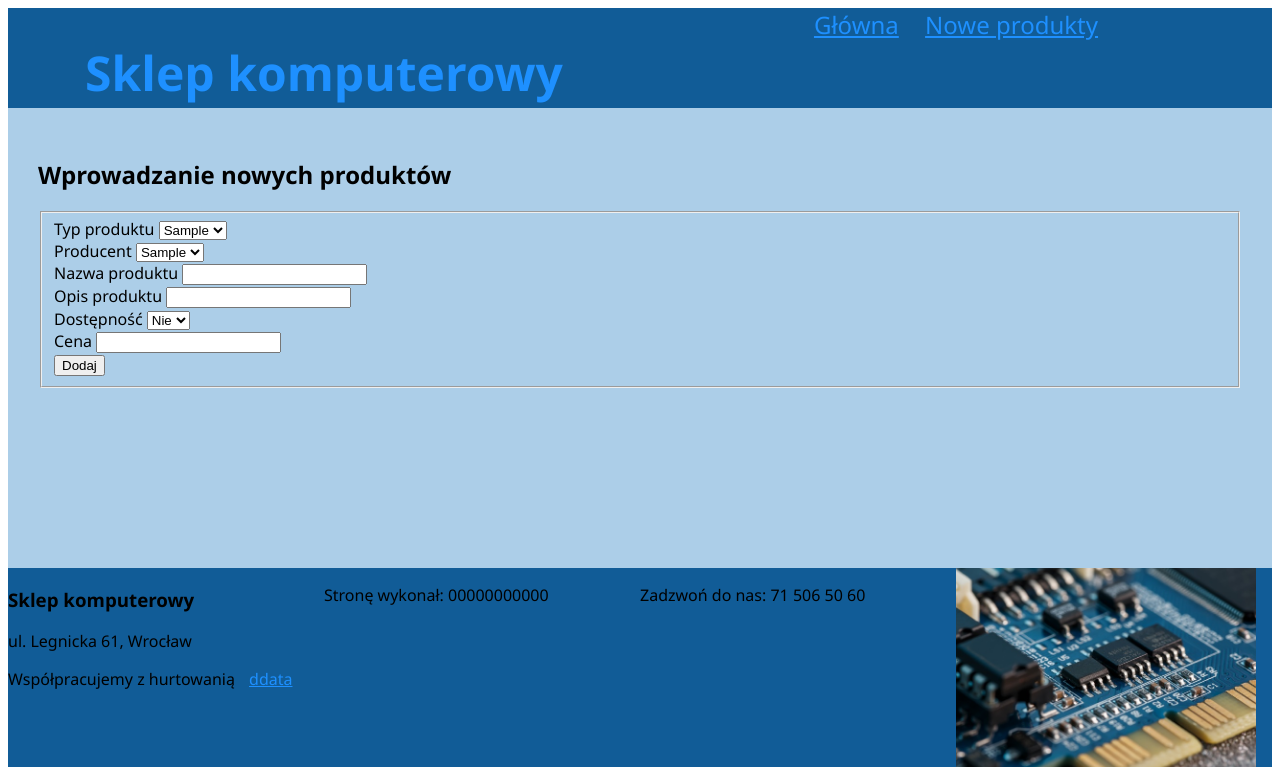
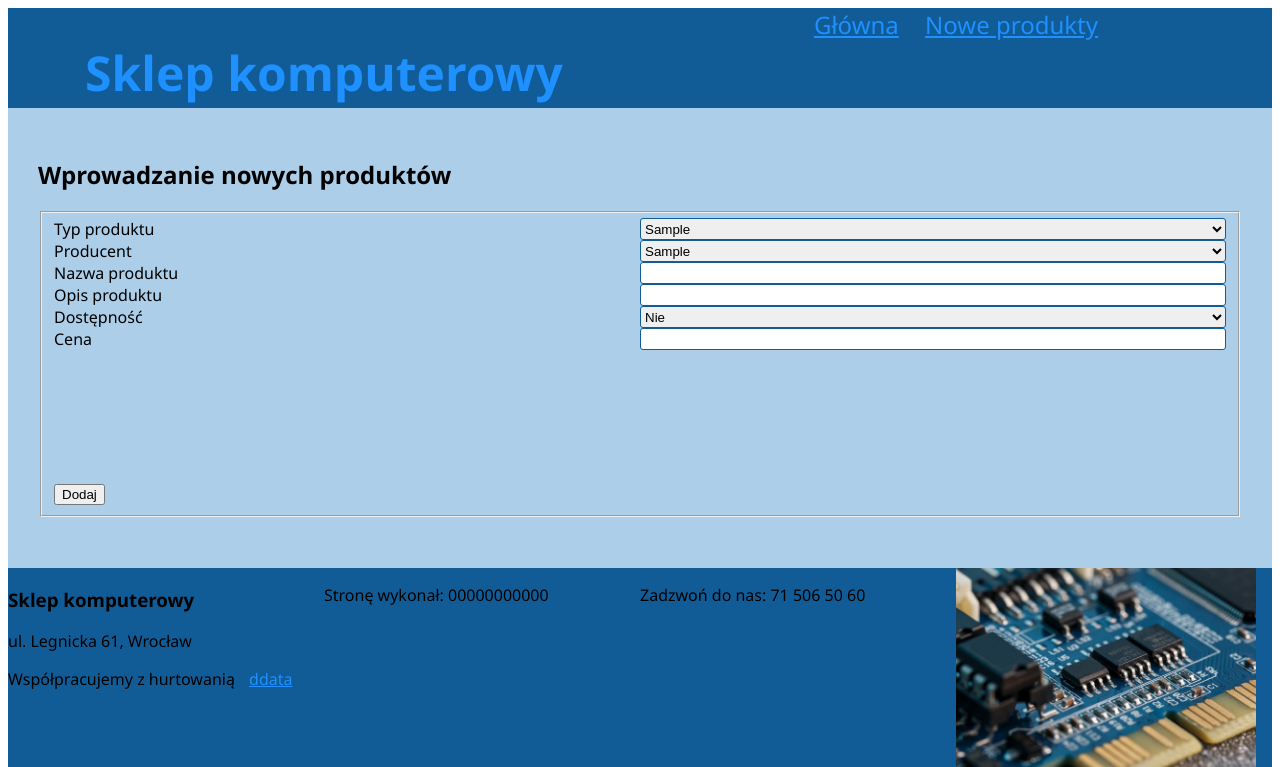
Before and after one commit to Tucznik2/projekt-bazy-ZSE, a PHP site: page /noweprod.php in a window 1280 px wide. Shown: the top 767 px of the page. Run offline with PHP 8.4, Linux system fonts and the light colour scheme; tables that the repository leaves empty or names only in its code hold one stand-in row (values such as "Sample post"); data that the repository does not hold is empty.

Commit message:
grid dla formularza

```diff
--- /dev/null
+++ b/assets/css/noweprod.css
@@ -0,0 +1,59 @@
+.container {
+    display: grid;
+    grid-template-columns: repeat(2, 1fr);
+    grid-template-rows: 1fr;
+    grid-column-gap: 0px;
+    grid-row-gap: 0px;
+    }
+#typ{
+    grid-column-start: 2;
+    grid-row-start: 1;
+}
+#producent{
+    grid-column-start: 2;
+    grid-row-start: 2;
+}
+#nazwa{
+    grid-column-start: 2;
+    grid-row-start: 3;
+}
+#opis{
+    grid-column-start: 2;
+    grid-row-start: 4;
+}
+#dostepnosc{
+    grid-column-start: 2;
+    grid-row-start: 5;
+}
+#cena{
+    grid-column-start: 2;
+    grid-row-start: 6;
+}
+label[for=typ]{
+    grid-column-start: 1;
+    grid-row-start: 1;
+}
+label[for=producent]{
+    grid-column-start: 1;
+    grid-row-start: 2;
+}
+label[for=nazwa]{
+    grid-column-start: 1;
+    grid-row-start: 3;
+}
+label[for=opis]{
+    grid-column-start: 1;
+    grid-row-start: 4;
+}
+label[for=dostepnosc]{
+    grid-column-start: 1;
+    grid-row-start: 5;
+}
+label[for=cena]{
+    grid-column-start: 1;
+    grid-row-start: 6;
+}
+#typ, #producent, #nazwa, #opis, #dostepnosc, #cena{
+    border: 1px solid #115c97;
+    border-radius: 3px;
+}
--- a/noweprod.php
+++ b/noweprod.php
@@ -6,6 +6,7 @@
     <meta name="viewport" content="width=device-width, initial-scale=1.0">
     <title>Podzespoły komputerowe</title>
     <link rel="stylesheet" href="assets/css/styl_1.css">
+    <link rel="stylesheet" href="assets/css/noweprod.css">
 </head>
 <body>
     <header>
@@ -21,25 +22,27 @@
         <h2>Wprowadzanie nowych produktów</h2>
         <fieldset>
             <form method="post">
-                <label for="typ">Typ produktu</label>
+                <div class="container">
+                    <label for="typ">Typ produktu</label></br>
+                    <label for="producent">Producent</label></br>
+                    <label for="nazwa">Nazwa produktu</label></br>
+                    <label for="opis">Opis produktu</label></br>
+                    <label for="dostepnosc">Dostępność</label></br>
+                    <label for="cena">Cena</label>
                     <select name="typ" id="typ">
                         <?php require_once('assets/php/categories.php') ?>
                     </select><br>
-                <label for="producent">Producent</label>
                     <select name="producent" id="producent">
                         <?php require_once('assets/php/producers.php') ?>
                     </select><br>
-                <label for="nazwa">Nazwa produktu</label>
                     <input type="text" name="nazwa" id="nazwa"><br>
-                <label for="opis">Opis produktu</label>
                     <input type="text" name="opis" id="opis"></br>
-                <label for="dostepnosc">Dostępność</label>
                     <select name="dostepnosc" id="dostepnosc">
                         <option value="0">Nie</option>
                         <option value="1">Tak</option>
                     </select></br>
-                <label for="cena">Cena</label>
                     <input type="number" name="cena" id="cena"><br>
+                </div>
                 <input type="submit" value="Dodaj">
             </form>
         </fieldset>
```
Also changed, not shown: assets/css/styl_1.css (line endings or trailing spaces). Lines whose indentation alone changed are shown as unchanged.
